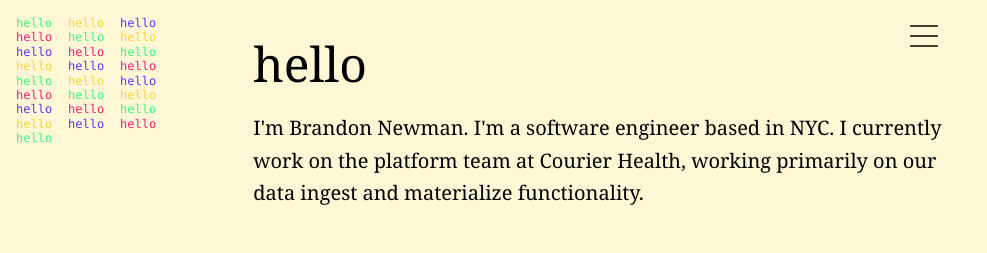
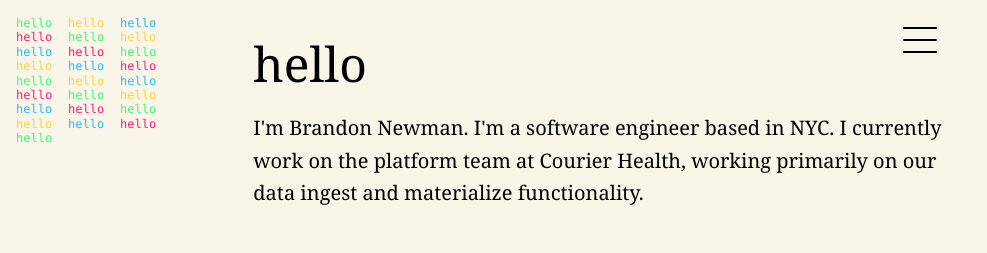
Before and after one commit to BrandonKyleNewman/BrandonKyleNewman.github.io, a plain HTML site: page index.html in a window 1280 px wide. Shown: the whole page, without its empty margins (0-987 px from the left). Drawn offline with nearby package versions, Linux system fonts and the light colour scheme.

Commit message:
better spacing

```diff
--- a/index.html
+++ b/index.html
@@ -14,11 +14,11 @@
     <!-- External CSS -->
     <link rel="stylesheet" href="styles/style.css" />
   </head>
-  <body class="relative flex flex-col justify-center bg-[#FFF7D6] dark:bg-black font-serif text-black dark:text-white">
-    <div class="top-0 md:right-0 xl:right-[25%] z-10 md:fixed sticky flex flex-col md:flex-[1] items-center md:items-end md:p-[1rem] w-full md:w-auto">
+  <body class="relative flex flex-col justify-center bg-[#F9F5E8] dark:bg-[#2D2631] font-serif text-black dark:text-white">
+    <div class="top-0 md:right-0 xl:right-[25%] z-10 md:fixed sticky flex flex-col items-center md:items-end bg-[#F9F5E8] dark:bg-[#2D2631] md:p-[1rem] w-full md:w-auto">
       <!-- Hamburger Icon (Mobile Only) -->
       <button id="menu-button" class="flex justify-center items-center w-full text-black dark:text-white">
-        <svg xmlns="http://www.w3.org/2000/svg" class="w-5 md:w-10 h-5 md:h-10 text-black dark:text-white" fill="none" viewBox="0 0 24 24" stroke="currentColor">
+        <svg xmlns="http://www.w3.org/2000/svg" class="w-6 md:w-12 h-6 md:h-12 text-black dark:text-white" fill="none" viewBox="0 0 24 24" stroke="currentColor">
           <path stroke-linecap="round" stroke-linejoin="round" stroke-width="1" d="M4 6h16M4 12h16M4 18h16" />
         </svg>
       </button>
@@ -29,7 +29,7 @@
         <button data-section="contact" class="bg-[#5539F7] hover:bg-[#5539F7]/50 px-4 py-2 text-white hover:text-black whitespace-nowrap transition-all">contact</button>
       </div>
     </div>
-    <div class="md:flex-[5] grid grid-cols-[1fr_5fr] h-screen">
+    <div class="grid grid-cols-[1fr_5fr] h-screen">
       <!-- Left Nav -->
       <div class="flex flex-wrap justify-start content-start p-[1rem] w-full min-w-[70px] overflow-hidden text-[1rem] text-white md:text-[1.25rem] leading-[1.2] emoticon-container"></div>
 
@@ -37,9 +37,9 @@
       <div class="">
         <div class="p-4 md:p-10">
           <h1 id="heading" class="mb-6 text-5xl">hello</h1>
-          <p id="description" class="max-w-prose text-xl leading-relaxed">I'm Brandon Newman. I'm a software engineer based in NYC. I currently work on the platform team at Courier Health, working primarily on our data ingest and materialize functionality.</p>
+          <p id="description" class="mb-6 max-w-prose text-xl leading-relaxed">I'm Brandon Newman. I'm a software engineer based in NYC. I currently work on the platform team at Courier Health, working primarily on our data ingest and materialize functionality.</p>
         </div>
-        <div id="info-items" class="space-y-8 px-10"></div>
+        <div id="info-items" class="space-y-8 px-6 md:px-12"></div>
       </div>
     </div>
 
--- a/scripts/main.js
+++ b/scripts/main.js
@@ -1,7 +1,7 @@
 import { sections } from "./data.js";
 
 let emoticonIntervalId = null;
-const colorPalette = ["#39F77C", "#F7D439", "#5539F7", "#FF1E71"];
+const colorPalette = ["#39F77C", "#F7D439", "#24BAFF", "#FF1E71"];
 let colorIndex = 0;
 
 function createEmoticon(emoticon, container) {
@@ -55,7 +55,7 @@ function renderItems(infoItems, items, isContact) {
     // Subheader (optional)
     if (item.subheader) {
       const subheaderEl = document.createElement("p");
-      subheaderEl.className = "text-sm text-gray-600";
+      subheaderEl.className = "text-sm";
       subheaderEl.textContent = item.subheader;
       textDiv.appendChild(subheaderEl);
     }
@@ -65,11 +65,11 @@ function renderItems(infoItems, items, isContact) {
     if (item.description) {
       if (isContact) {
         descEl = document.createElement("a");
-        descEl.className = "text-sm text-gray-800 block break-words break-all";
+        descEl.className = "text-sm block break-words break-all";
         descEl.href = item.description;
       } else {
         descEl = document.createElement("p");
-        descEl.className = "text-base text-gray-800";
+        descEl.className = "text-base";
       }
       descEl.textContent = item.description;
       textDiv.appendChild(descEl);
```
